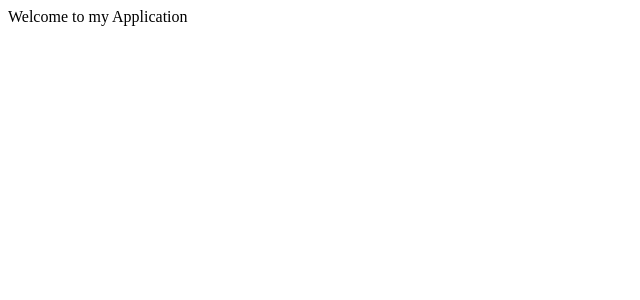
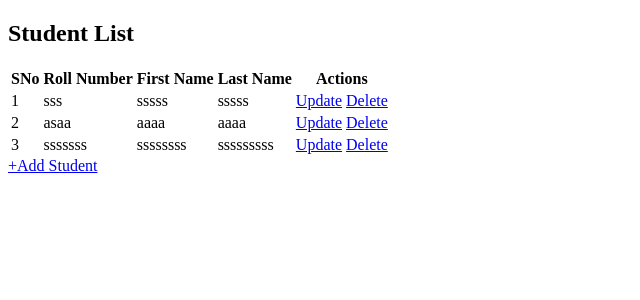
Before and after one commit to striversahil/app_dev_assignment, a Flask app: page / in a window 1280 px wide. Shown: the top 300 px of the page, without its empty margins (0-640 px from the left). Run offline with Flask 3, Linux system fonts and the light colour scheme; parts of the project's set-up code (start-up, migrations or seed data) failed here and were passed over.

Commit message:
added create functionality

```diff
--- a/week5/app.py
+++ b/week5/app.py
@@ -1,12 +1,106 @@
-from flask import Flask, render_template
-import model
+from flask import Flask, render_template, request, redirect, url_for
+from sqlalchemy import create_engine, Column, Integer, String, ForeignKey
+from flask_sqlalchemy import SQLAlchemy
+import os
 
 app = Flask(__name__)
 
 
-@app.route("/", methods=["GET"])
+db = SQLAlchemy()
+
+app.config["SQLALCHEMY_DATABASE_URI"] = "sqlite:///database.sqlite3"
+
+
+class Student(db.Model):
+    __tablename__ = "student"
+    student_id = Column(Integer, primary_key=True, autoincrement=True)
+    roll_number = Column(String, unique=True, nullable=False)
+    first_name = Column(String, nullable=False)
+    last_name = Column(String)
+
+
+class Course(db.Model):
+    __tablename__ = "course"
+    course_id = Column(String, primary_key=True)
+    course_code = Column(String, unique=True, nullable=False)
+    course_name = Column(String, nullable=False)
+    course_description = Column(String)
+
+
+class Enrollments(db.Model):
+    __tablename__ = "enrollments"
+    eenrollment_id = Column(Integer, primary_key=True, autoincrement=True)
+    estudent_id = Column(Integer, ForeignKey("student.student_id"), nullable=False)
+    ecourse_id = Column(Integer, ForeignKey("course.course_id"), nullable=False)
+
+
+db.init_app(app=app)
+app.app_context().push()
+
+
+if not os.path.exists("instance/database.sqlite3"):
+    print("Database not Found Creating It")
+    db.create_all()
+
+    courses = [
+        Course(
+            course_id="CSE01",
+            course_code="CSE01",
+            course_name="MAD 1",
+            course_description="Modern Application Development - I",
+        ),
+        Course(
+            course_id="CSE02",
+            course_code="CSE02",
+            course_name="DBMS",
+            course_description="Database management Systems",
+        ),
+        Course(
+            course_id="CSE03",
+            course_code="CSE03",
+            course_name="PDSA",
+            course_description="Programming, Data Structures and Algorithms using Python",
+        ),
+        Course(
+            course_id="BST13",
+            course_code="BST13",
+            course_name="BDM",
+            course_description="Business Data Management",
+        ),
+    ]
+
+    db.session.add_all(courses)
+    db.session.commit()
+
+
+@app.route("/student/create", methods=["GET", "POST"])
+def addstudent():
+    if request.method == "POST":
+        roll = request.form.get("roll")
+        first = request.form.get("first")
+        last = request.form.get("last")
+        courses = request.form.getlist("course")
+        if not roll or not first or not last or not courses:
+            return redirect(url_for("home"))
+        student = Student(roll_number=roll, first_name=first, last_name=last)
+        db.session.add(student)
+        db.session.commit()
+
+        for course in courses:
+            enrollment = Enrollments(estudent_id=student.student_id, ecourse_id=course)
+            db.session.add(enrollment)
+            db.session.commit()
+
+        return redirect(url_for("home"))
+
+    return render_template("addstudent.html")
+
+
+@app.route("/", methods=["GET", "POST"])
 def home():
-    return render_template("home.html")
+    students = Student.query.all()
+
+    return render_template("home.html", students=students)
 
 
 if __name__ == "__main__":
--- a/week5/templates/home.html
+++ b/week5/templates/home.html
@@ -1,11 +1,46 @@
 <!DOCTYPE html>
 <html lang="en">
-<head>
-    <meta charset="UTF-8">
-    <meta name="viewport" content="width=device-width, initial-scale=1.0">
-    <title>Document</title>
-</head>
-<body>
-    Welcome to my Application
-</body>
+  <head>
+    <meta charset="UTF-8" />
+    <meta name="viewport" content="width=device-width, initial-scale=1.0" />
+    <title>Home</title>
+  </head>
+  <body>
+    <h2>Student List</h2>
+
+    {% if students %}
+    <table id="all-students">
+      <tr>
+        <th>SNo</th>
+        <th>Roll Number</th>
+        <th>First Name</th>
+        <th>Last Name</th>
+        <th>Actions</th>
+      </tr>
+      {% for student in students %}
+
+      <tr>
+        <td>{{ student.student_id }}</td>
+        <td>{{ student.roll_number }}</td>
+        <td>{{ student.first_name }}</td>
+        <td>{{ student.last_name }}</td>
+        <td>
+          <a href="/student/{student.student_id}/update" type="button"
+            >Update</a
+          >
+          <a href="/student/{student.student_id}/delete" type="button"
+            >Delete</a
+          >
+        </td>
+      </tr>
+
+      {% endfor %}
+    </table>
+
+    {% else %}
+
+    <p>No Student found. Add the students now!</p>
+    {% endif %}
+    <a href="/student/create">+Add Student</a>
+  </body>
 </html>
```
Also changed, not shown: week5/model.py (deleted, +0 -66 lines), week5/templates/addstudent.html (added, +30 -0 lines), week5/instance/database.sqlite3, 1 other file.
